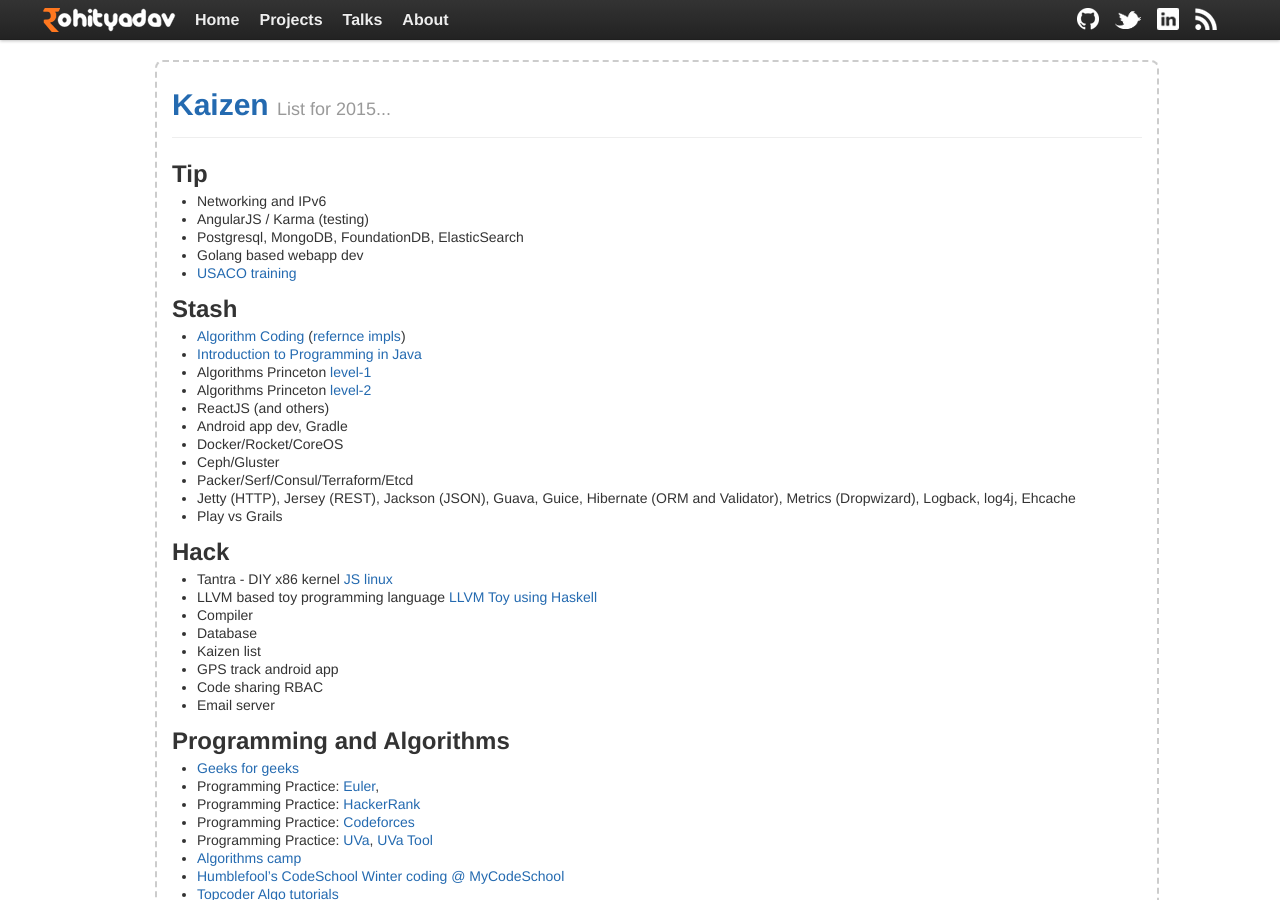
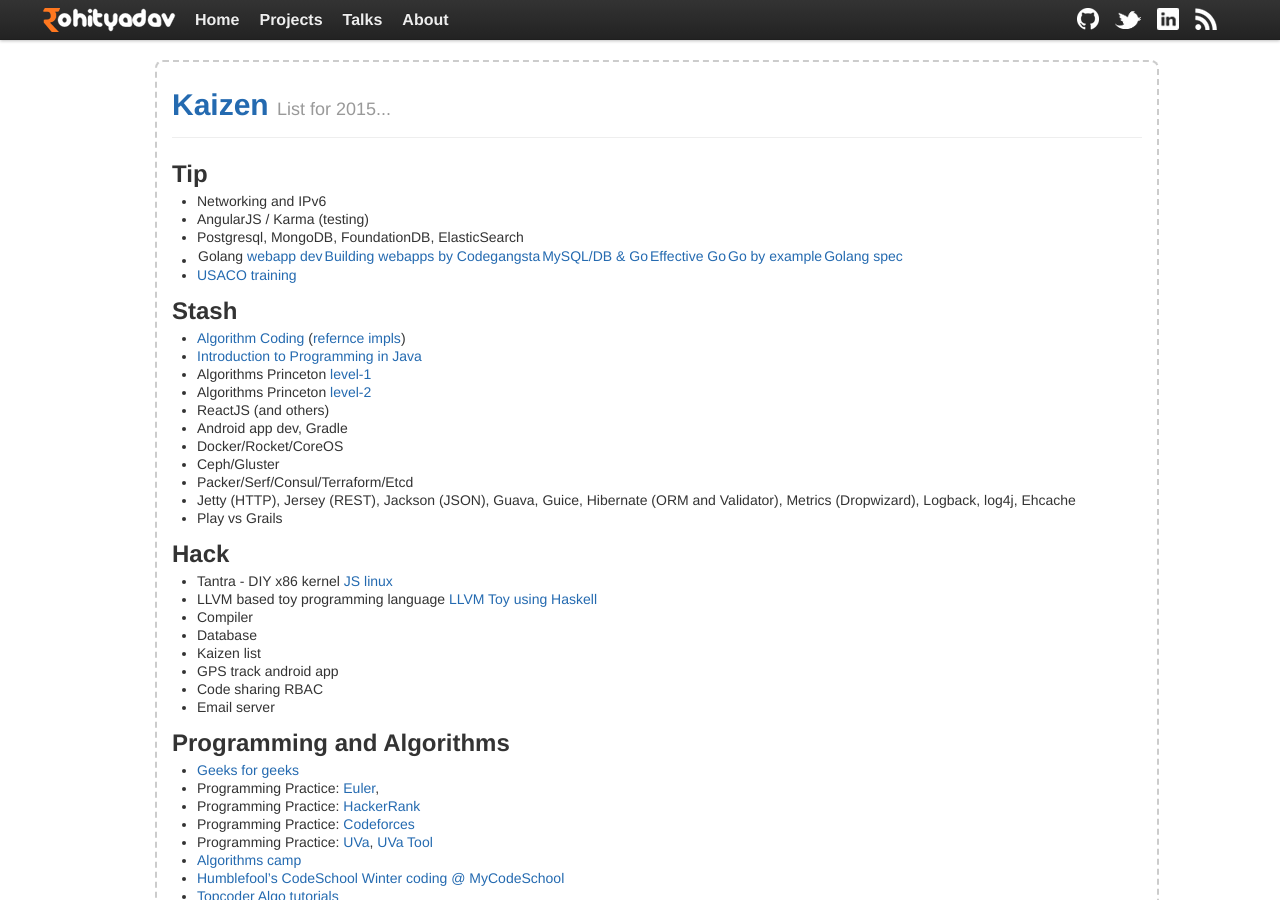
Before and after one commit to rohityadavcloud/rohityadavcloud.github.io, a Jekyll site: the page built from kaizen/index.markdown, in a window 1280 px wide and 900 px high. Built offline with Jekyll 4.4.1, drawn with Linux system fonts in a browser that asks for light colours.

Commit message:
ku 15 go
Signed-off-by: Rohit Yadav <rohit@scaleninja.com>

```diff
--- a/kaizen/index.markdown
+++ b/kaizen/index.markdown
@@ -9,7 +9,7 @@
 - Networking and IPv6
 - AngularJS / Karma (testing)
 - Postgresql, MongoDB, FoundationDB, ElasticSearch
-- Golang based webapp dev
+- Golang [webapp dev](https://github.com/astaxie/build-web-application-with-golang/blob/master/en/preface.md) | [Building webapps by Codegangsta](http://codegangsta.gitbooks.io/building-web-apps-with-go/content/) | [MySQL/DB & Go](http://go-database-sql.org/index.html) | [Effective Go](http://golang.org/doc/effective_go.html) | [Go by example](https://gobyexample.com/) | [Golang spec](https://golang.org/ref/spec)
 - [USACO training](http://train.usaco.org/usacogate)
 
 ## Stash
```
